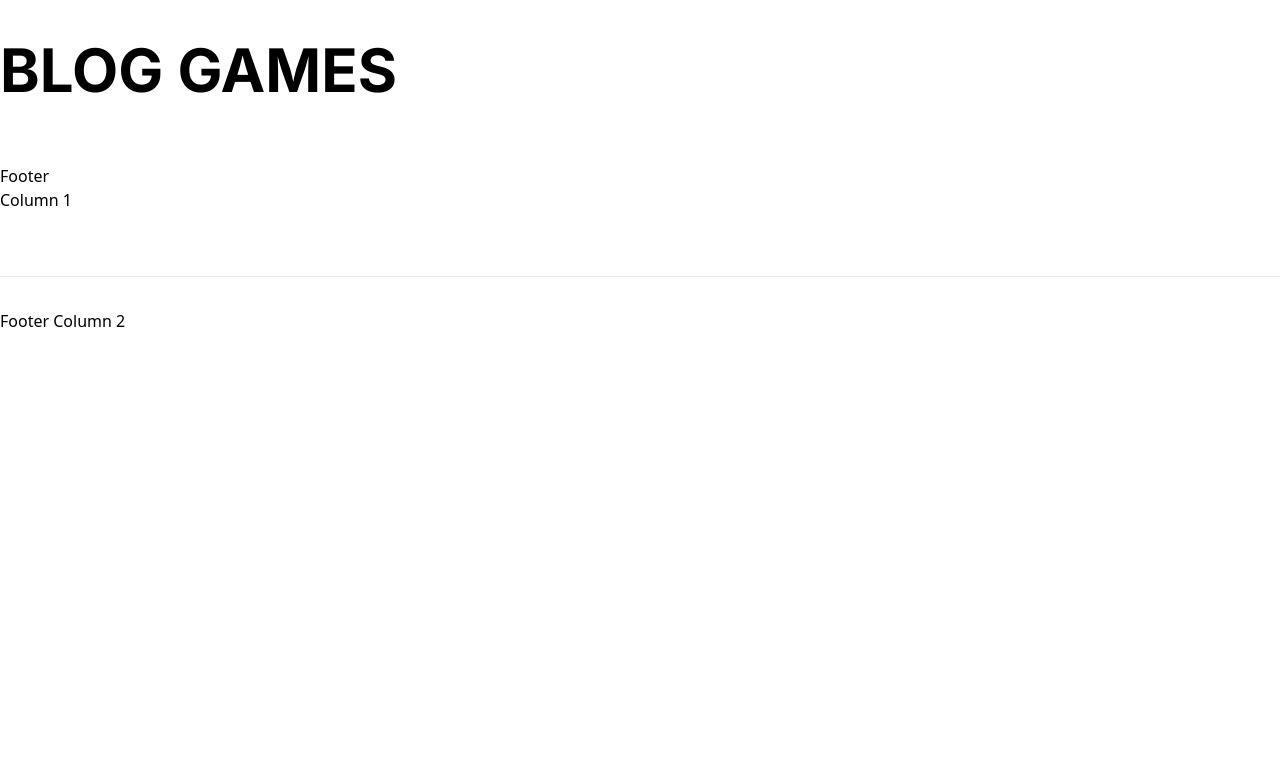
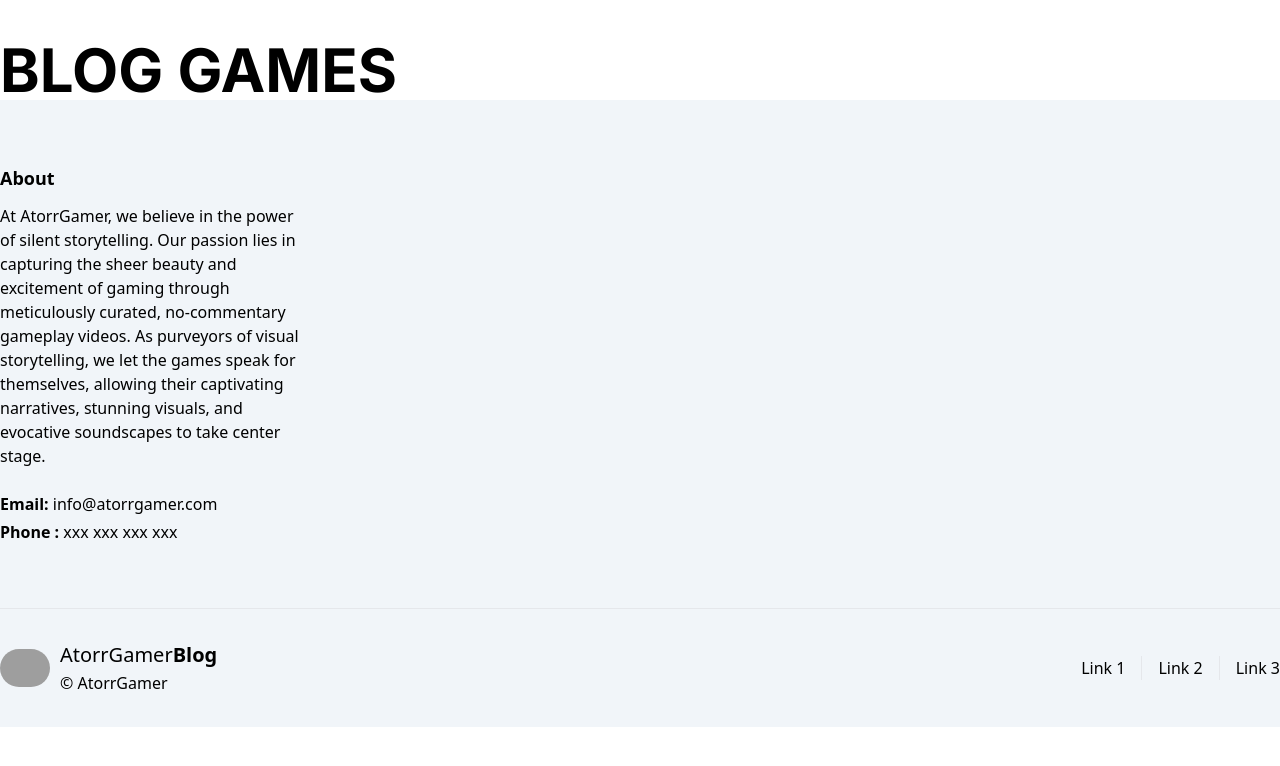
Before and after one commit to alfonsoj-entwickler/blog_games, a Next.js app: page / in a window 1280 px wide. Shown: the top 766 px of the page. Built offline with nearby package versions, Linux system fonts and the light colour scheme; grey boxes are pictures that could not be loaded.

Commit message:
[UPDATE] footer component

```diff
--- a/src/components/Footer/index.tsx
+++ b/src/components/Footer/index.tsx
@@ -1,12 +1,86 @@
+import Link from "next/link";
+import Image from "next/image";
 export default function Footer() {
   return (
-    <footer className="bg-base-200 font-sans">
+    <footer className="bg-slate-100 font-sans">
       <div className="container mx-auto px-5 md:px-0">
         <div className="grid grid-cols-12 gap-5 py-16">
-            Footer Column 1
+          <div className="col-span-12 lg:col-span-3">
+            <h5 className="text-lg font-semibold text-base-content font-sans">
+              About
+            </h5>
+            <p className="mt-3 text-base text-base-content/70 mb-6 font-sans">
+              At AtorrGamer, we believe in the power of silent storytelling. Our
+              passion lies in capturing the sheer beauty and excitement of
+              gaming through meticulously curated, no-commentary gameplay
+              videos. As purveyors of visual storytelling, we let the games
+              speak for themselves, allowing their captivating narratives,
+              stunning visuals, and evocative soundscapes to take center stage.
+            </p>
+            <div>
+              <a
+                href="mailto:info@atorrgamer.com"
+                className="font-semibold text-base-content font-sans"
+              >
+                Email:{" "}
+                <span className="text-base-content/70 font-normal hover:text-primary hover:duration-300 transition font-sans">
+                  info@atorrgamer.com
+                </span>
+              </a>
+            </div>
+            <div className="mt-1">
+              <a
+                href="tel:0000000000000"
+                className="font-semibold text-base-content font-sans"
+              >
+                Phone :{" "}
+                <span className="text-base-content/70 font-normal hover:text-primary hover:duration-300 transition font-sans">
+                  xxx xxx xxx xxx
+                </span>
+              </a>
+            </div>
+          </div>
         </div>
         <div className="flex flex-col gap-4 md:gap-0 md:flex-row items-center justify-between py-8 bg-base-200 border-t border-base-content/10">
-          Footer Column 2
+          <div className="flex items-center gap-2.5">
+            <Link href="/">
+              <Image
+                src={"/images/logo.jpeg"}
+                alt="logo atorrgamer"
+                width={50}
+                height={50}
+                className="rounded-full"
+              />
+            </Link>
+            <div>
+              <h4 className="text-xl text-base-content font-sans">
+                AtorrGamer<strong>Blog</strong>
+              </h4>
+              <p className="mt-0.5 text-base-content/70 text-base font-sans">
+                © AtorrGamer
+              </p>
+            </div>
+          </div>
+          <div className="flex items-center gap-4 text-base-content/70">
+            <a
+              className="text-base border-r border-base-content/10 pr-4 hover:text-slate-500 transition hover:duration-300 font-sans"
+              href="/"
+            >
+              Link 1
+            </a>
+            <a
+              className="text-base border-r border-base-content/10 pr-4  hover:text-slate-500 transition hover:duration-300 font-sans"
+              href="/"
+            >
+              Link 2
+            </a>
+            <a
+              className="text-base hover:text-slate-500 transition hover:duration-300 font-sans"
+              href="/"
+            >
+              Link 3
+            </a>
+          </div>
         </div>
       </div>
     </footer>
```
